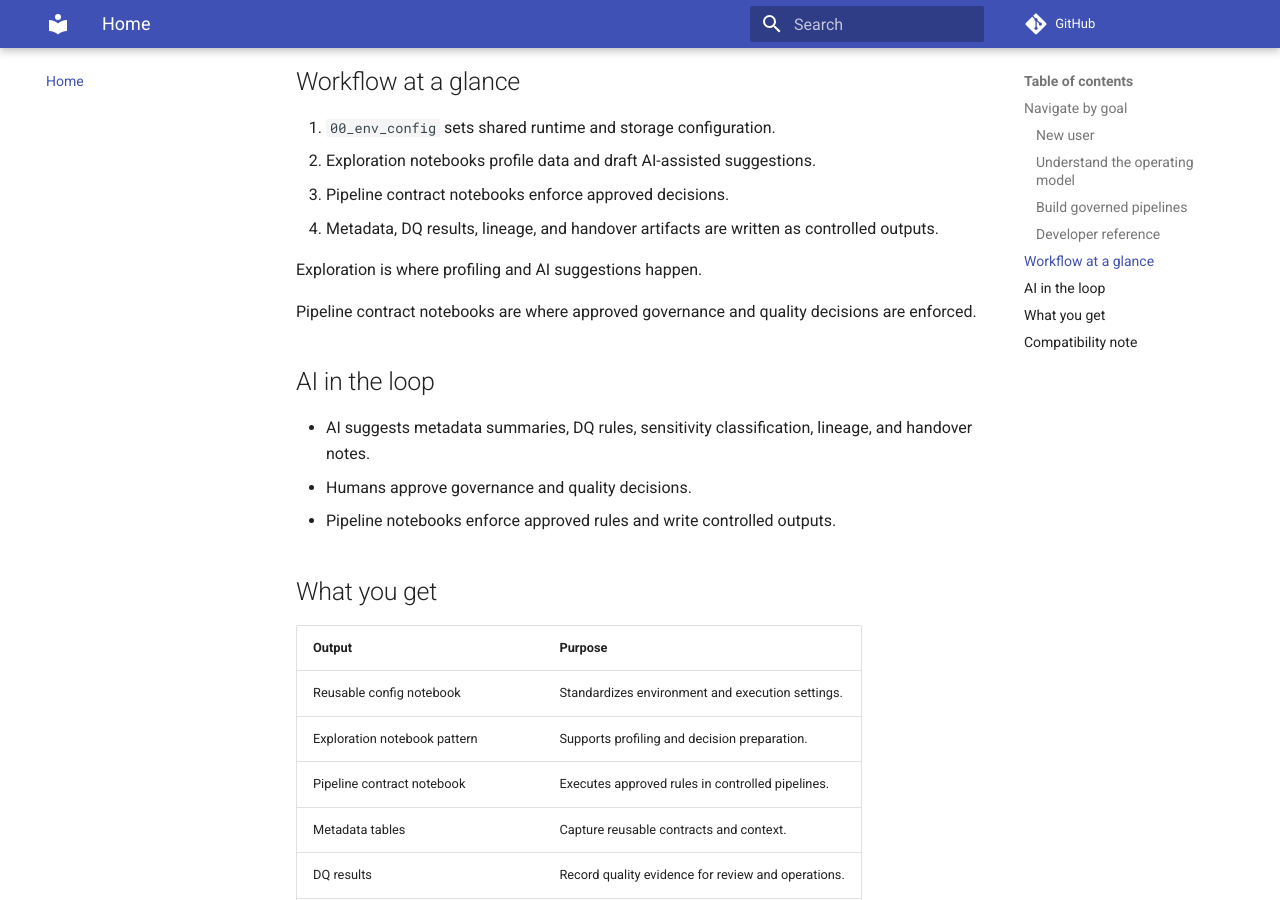
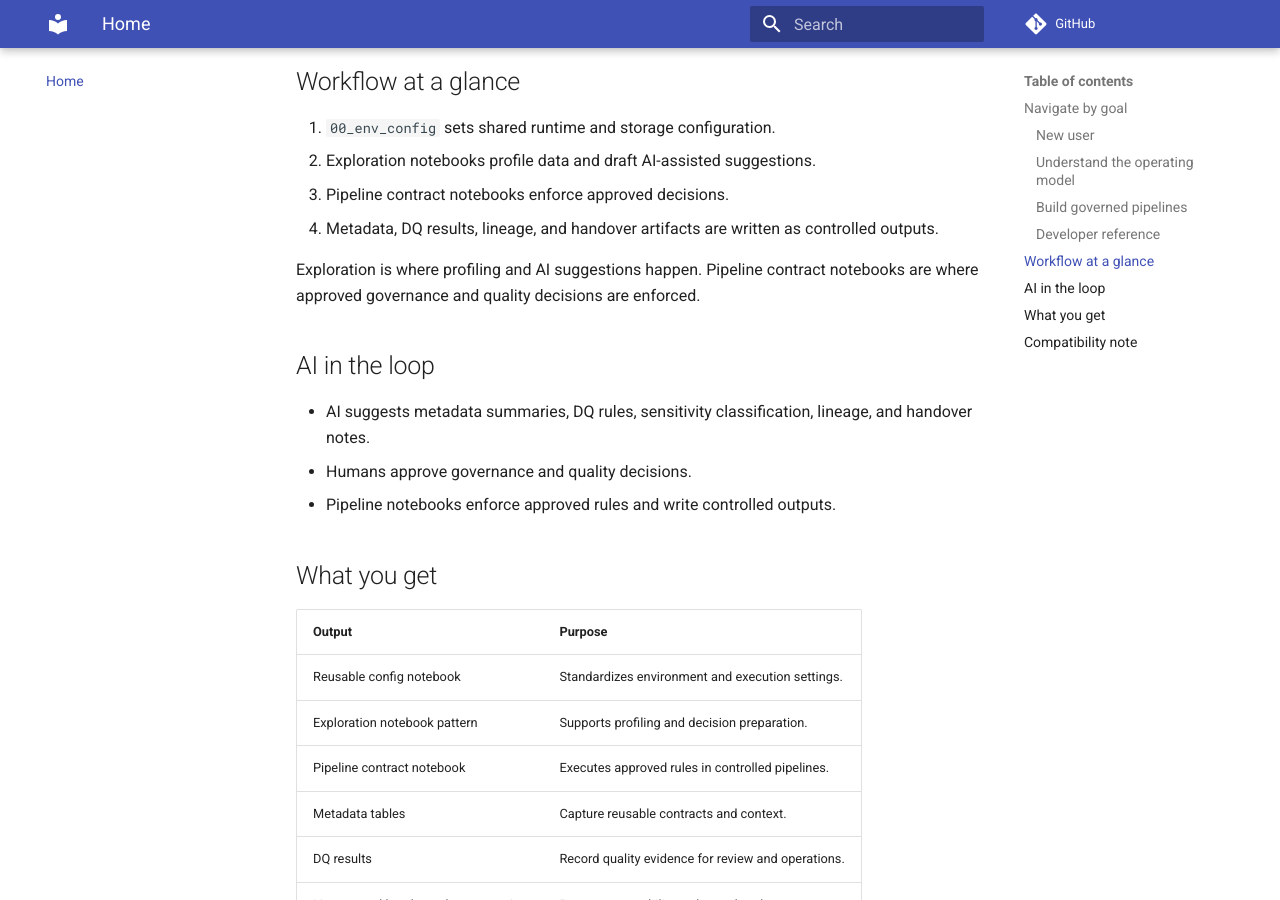
Before and after one commit to Voycepeh/fabric-data-product-framework, an MkDocs documentation site: the page built from docs/index.md, in a window 1280 px wide and 900 px high, scrolled down 1547 px. Built offline with MkDocs 1.6.1 and Material for MkDocs 9.7.7, drawn with Linux system fonts in a browser that asks for light colours; comment, search, counter and statistics services are not loaded; some of the changed lines change nothing that is shown.

Commit message:
docs: rewrite landing markdown formatting for mkdocs rendering

```diff
--- a/docs/index.md
+++ b/docs/index.md
@@ -8,9 +8,9 @@
 
 [Lifecycle Operating Model](lifecycle-operating-model.md){ .md-button }
 
-![Notebook and workspace structure showing 00_env_config, 01_data_sharing_agreement, exploration notebooks, approved contract metadata, and pipeline contract notebooks.](assets/notebook-structure.png)
+![FabricOps workspace notebook structure](assets/notebook-structure.png)
 
-*Exploration explains the why. Pipeline contract notebooks enforce the approved what.*
+_Exploration explains the why. Pipeline contract notebooks enforce the approved what._
 
 ## Navigate by goal
 
@@ -42,9 +42,7 @@
 3. Pipeline contract notebooks enforce approved decisions.
 4. Metadata, DQ results, lineage, and handover artifacts are written as controlled outputs.
 
-Exploration is where profiling and AI suggestions happen.
-
-Pipeline contract notebooks are where approved governance and quality decisions are enforced.
+Exploration is where profiling and AI suggestions happen. Pipeline contract notebooks are where approved governance and quality decisions are enforced.
 
 ## AI in the loop
 
```
